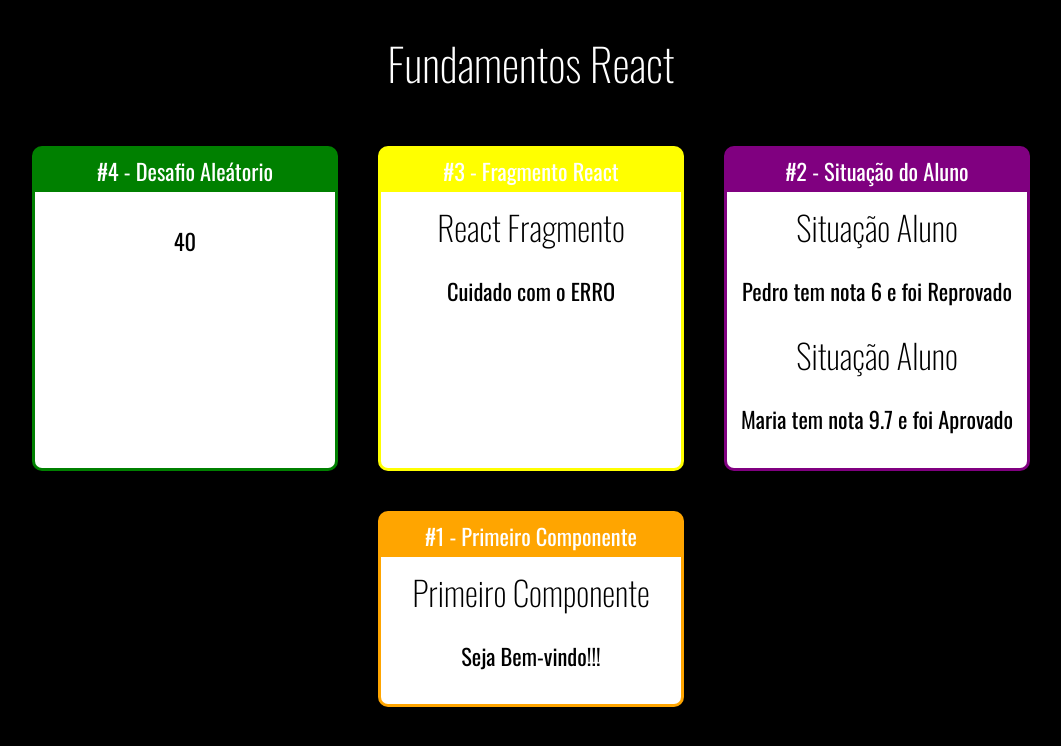
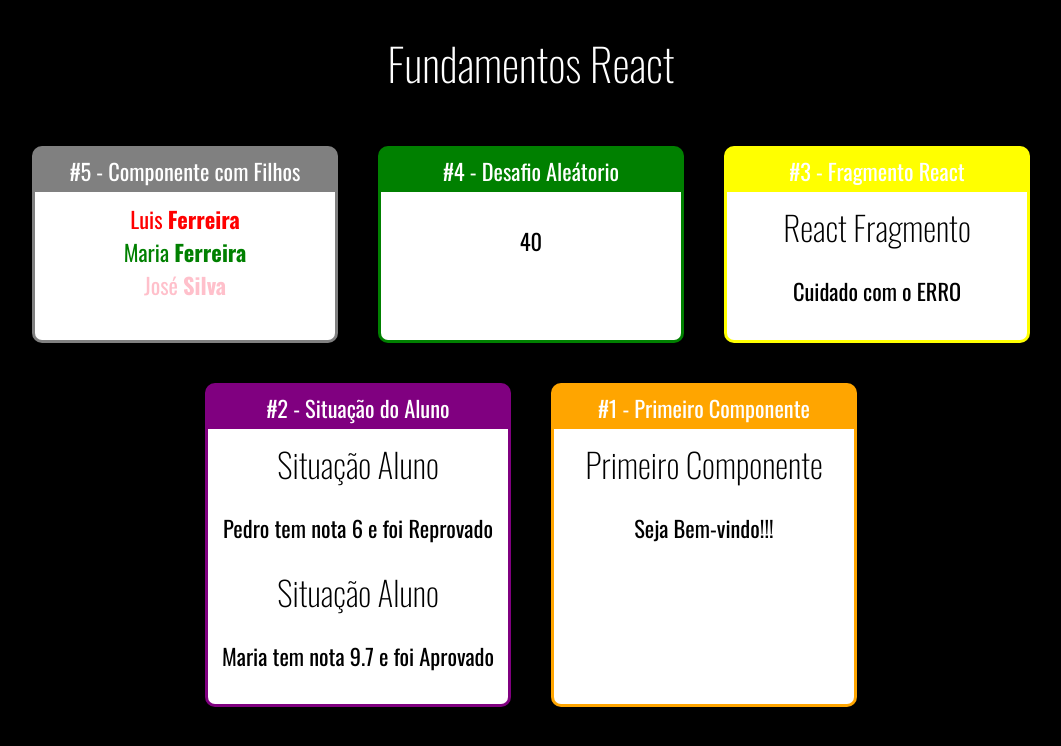
Before and after one commit to CoderEduardo/React, a React (Create React App) app in the folder fundamentos-react/: page / in a window 1280 px wide. Shown: the top 746 px of the page, without its empty margins (109-1170 px from the left). Built offline with nearby package versions, Linux system fonts and the light colour scheme.

Commit message:
Criando componente familia e filho

```diff
--- a/fundamentos-react/src/App.jsx
+++ b/fundamentos-react/src/App.jsx
@@ -6,12 +6,19 @@
 import Fragmento from './components/basicos/Fragmento'
 import Aleatorio from "./components/basicos/Aleatorio";
 import Card from "./components/layout/Card";
+import Familia from "./components/basicos/Familia";
 
 export default _ =>
     <div className="App">
         <h1>Fundamentos React</h1>
 
         <div className="Cards">
+
+            <Card titulo="#5 - Componente com Filhos" color="gray">
+                <Familia sobrenome="Ferreira"></Familia>
+            </Card>
+
+
             <Card titulo="#4 - Desafio Aleátorio" color="green">
                 <Aleatorio min="0" max="100" />
             </Card>
--- /dev/null
+++ b/fundamentos-react/src/components/basicos/Familia.jsx
@@ -0,0 +1,13 @@
+import React from "react";
+import FamiliaMembro from "./FamiliaMembro";
+
+export default props => {
+
+    return (
+        <div>
+            <FamiliaMembro nome="Luis" sobrenome={props.sobrenome} CorFonte="red" />
+            <FamiliaMembro nome="Maria" {...props} CorFonte="green" />
+            <FamiliaMembro nome="José" sobrenome="Silva" CorFonte="pink" />
+        </div>
+    )
+}
--- /dev/null
+++ b/fundamentos-react/src/components/basicos/FamiliaMembro.jsx
@@ -0,0 +1,13 @@
+import React from "react";
+
+export default props => {
+
+    const CorFonte = {
+        color: props.CorFonte || 'black'
+    }
+
+
+    return (
+        <div style={CorFonte}>{props.nome} <strong>{props.sobrenome}</strong></div>
+    )
+}
```
Lines whose indentation alone changed are shown as unchanged.
